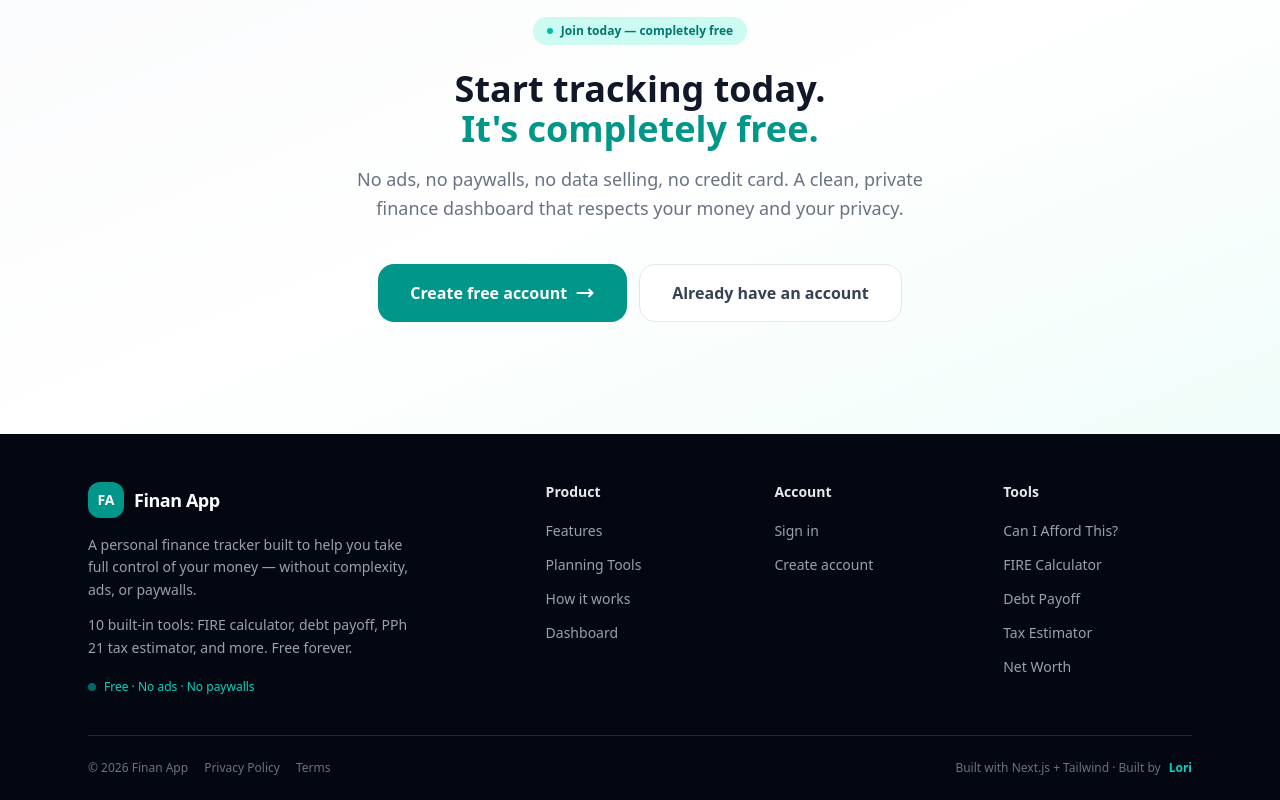
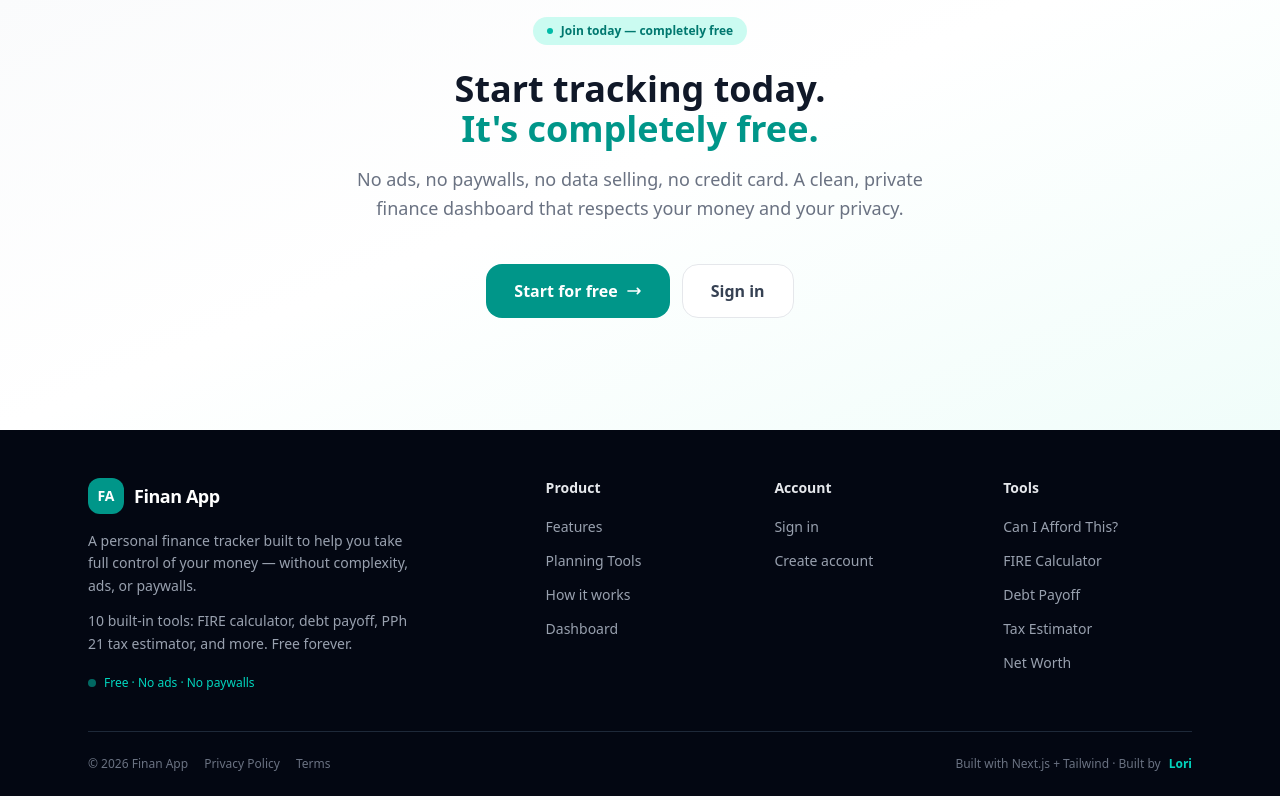
Before and after one commit to chud-lori/finan-app, a Next.js app in the folder finance-management-fe/: page / in a window 1280 px wide. Shown: the part 5130-5930 px from the top of the page. Built offline with nearby package versions, Linux system fonts and the light colour scheme; no server answers.

Commit message:
fix ui issue

```diff
--- a/finance-management-fe/app/page.js
+++ b/finance-management-fe/app/page.js
@@ -577,19 +577,7 @@ export default function LandingPage() {
               <p className="text-gray-500 mb-10 text-lg leading-relaxed">
                 No ads, no paywalls, no data selling, no credit card. A clean, private finance dashboard that respects your money and your privacy.
               </p>
-              <div className="flex flex-col sm:flex-row gap-3 justify-center">
-                <Link href="/register"
-                  className="inline-flex items-center justify-center gap-2 px-8 py-4 rounded-2xl bg-teal-600 text-white font-bold text-base hover:bg-teal-700 hover:shadow-2xl hover:shadow-teal-200/60 hover:-translate-y-1 active:scale-95 transition-all duration-200">
-                  Create free account
-                  <svg className="w-5 h-5" fill="none" stroke="currentColor" viewBox="0 0 24 24">
-                    <path strokeLinecap="round" strokeLinejoin="round" strokeWidth={2.5} d="M17 8l4 4m0 0l-4 4m4-4H3" />
-                  </svg>
-                </Link>
-                <Link href="/login"
-                  className="inline-flex items-center justify-center gap-2 px-8 py-4 rounded-2xl border border-gray-200 bg-white text-gray-700 font-bold text-base hover:bg-gray-50 hover:border-gray-300 hover:shadow-md active:scale-95 transition-all duration-200">
-                  Already have an account
-                </Link>
-              </div>
+              <LandingHeroCTA />
             </Reveal>
           </div>
         </section>
--- a/finance-management-fe/app/privacy/page.js
+++ b/finance-management-fe/app/privacy/page.js
@@ -1,4 +1,5 @@
 import Link from 'next/link';
+import AuthNavLink from '@/components/AuthNavLink';
 
 export const metadata = {
   title: 'Privacy Policy — Finan App',
@@ -18,7 +19,7 @@ export default function PrivacyPage() {
       <header className="bg-white border-b border-gray-200 px-6 py-4">
         <div className="max-w-2xl mx-auto flex items-center justify-between">
           <Link href="/" className="font-bold text-teal-600 text-lg">Finan App</Link>
-          <Link href="/login" className="text-sm text-gray-500 hover:text-teal-600 transition-colors">Sign in</Link>
+          <AuthNavLink className="text-sm text-gray-500 hover:text-teal-600 transition-colors" />
         </div>
       </header>
 
--- a/finance-management-fe/app/recommendation/page.js
+++ b/finance-management-fe/app/recommendation/page.js
@@ -1267,7 +1267,7 @@ function RightPanel({ toolId }) {
       {/* Navigate tip */}
       <div className="rounded-2xl border border-gray-100 bg-gray-50 p-4">
         <p className="text-xs text-gray-400 leading-relaxed">
-          <span className="font-medium text-gray-500">10 tools available.</span> Use the sidebar to switch between budgeting, saving, debt, investing, and tax tools.
+          <span className="font-medium text-gray-500">10 tools available.</span> Use the <span className="sm:hidden">tabs above</span><span className="hidden sm:inline">sidebar</span> to switch between budgeting, saving, debt, investing, and tax tools.
         </p>
       </div>
     </div>
--- a/finance-management-fe/app/terms/page.js
+++ b/finance-management-fe/app/terms/page.js
@@ -1,4 +1,5 @@
 import Link from 'next/link';
+import AuthNavLink from '@/components/AuthNavLink';
 
 export const metadata = {
   title: 'Terms of Service — Finan App',
@@ -18,7 +19,7 @@ export default function TermsPage() {
       <header className="bg-white border-b border-gray-200 px-6 py-4">
         <div className="max-w-2xl mx-auto flex items-center justify-between">
           <Link href="/" className="font-bold text-teal-600 text-lg">Finan App</Link>
-          <Link href="/login" className="text-sm text-gray-500 hover:text-teal-600 transition-colors">Sign in</Link>
+          <AuthNavLink className="text-sm text-gray-500 hover:text-teal-600 transition-colors" />
         </div>
       </header>
 
--- /dev/null
+++ b/finance-management-fe/components/AuthNavLink.js
@@ -0,0 +1,19 @@
+'use client';
+import { useState, useEffect } from 'react';
+import Link from 'next/link';
+
+// Renders "Go to Dashboard" if logged in, "Sign in" otherwise.
+// Used in server-component pages (Privacy, Terms) that can't read localStorage directly.
+export default function AuthNavLink({ className }) {
+  const [loggedIn, setLoggedIn] = useState(false);
+
+  useEffect(() => {
+    setLoggedIn(!!localStorage.getItem('token'));
+  }, []);
+
+  return loggedIn ? (
+    <Link href="/dashboard" className={className}>Dashboard</Link>
+  ) : (
+    <Link href="/login" className={className}>Sign in</Link>
+  );
+}
```
